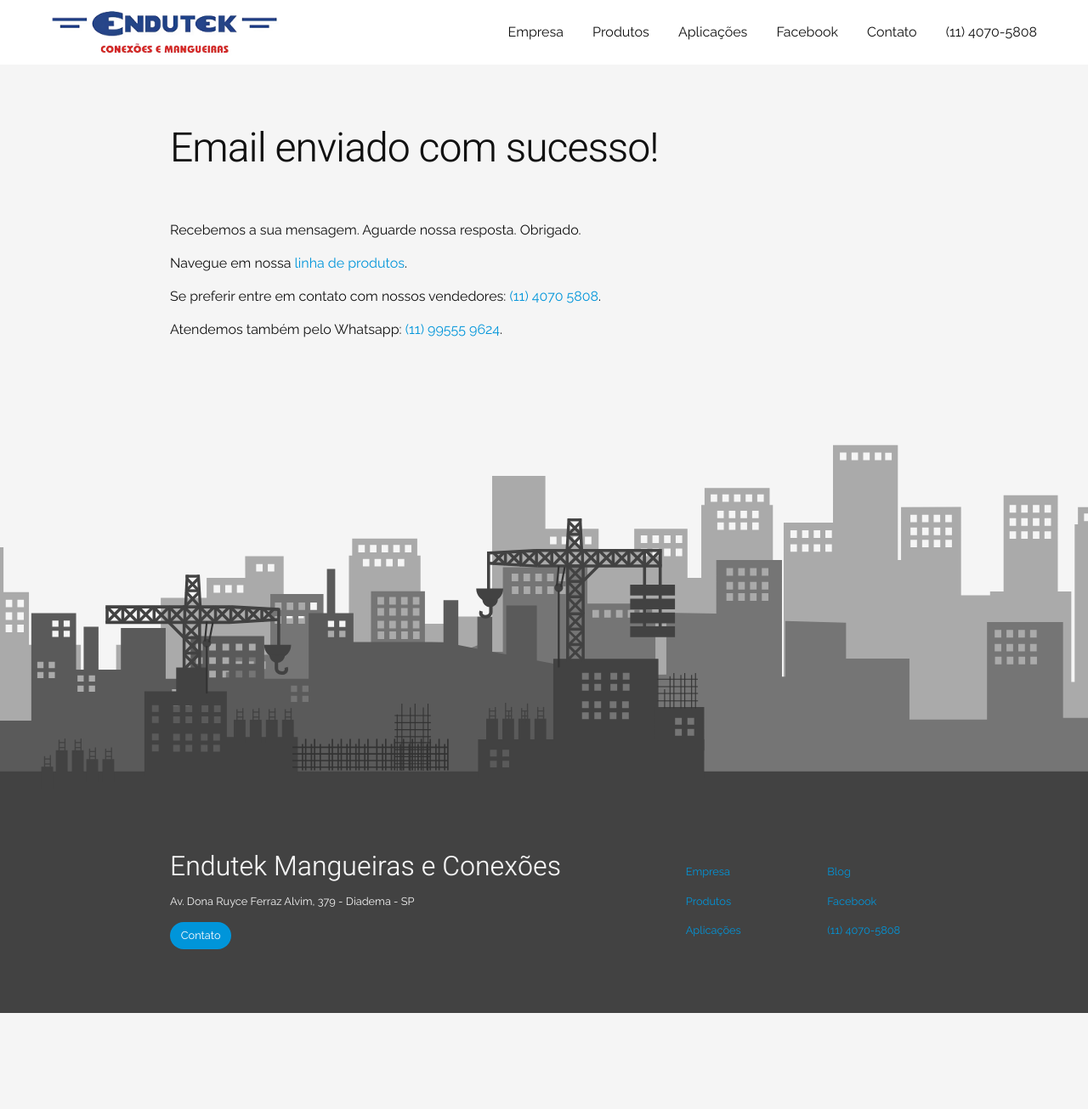
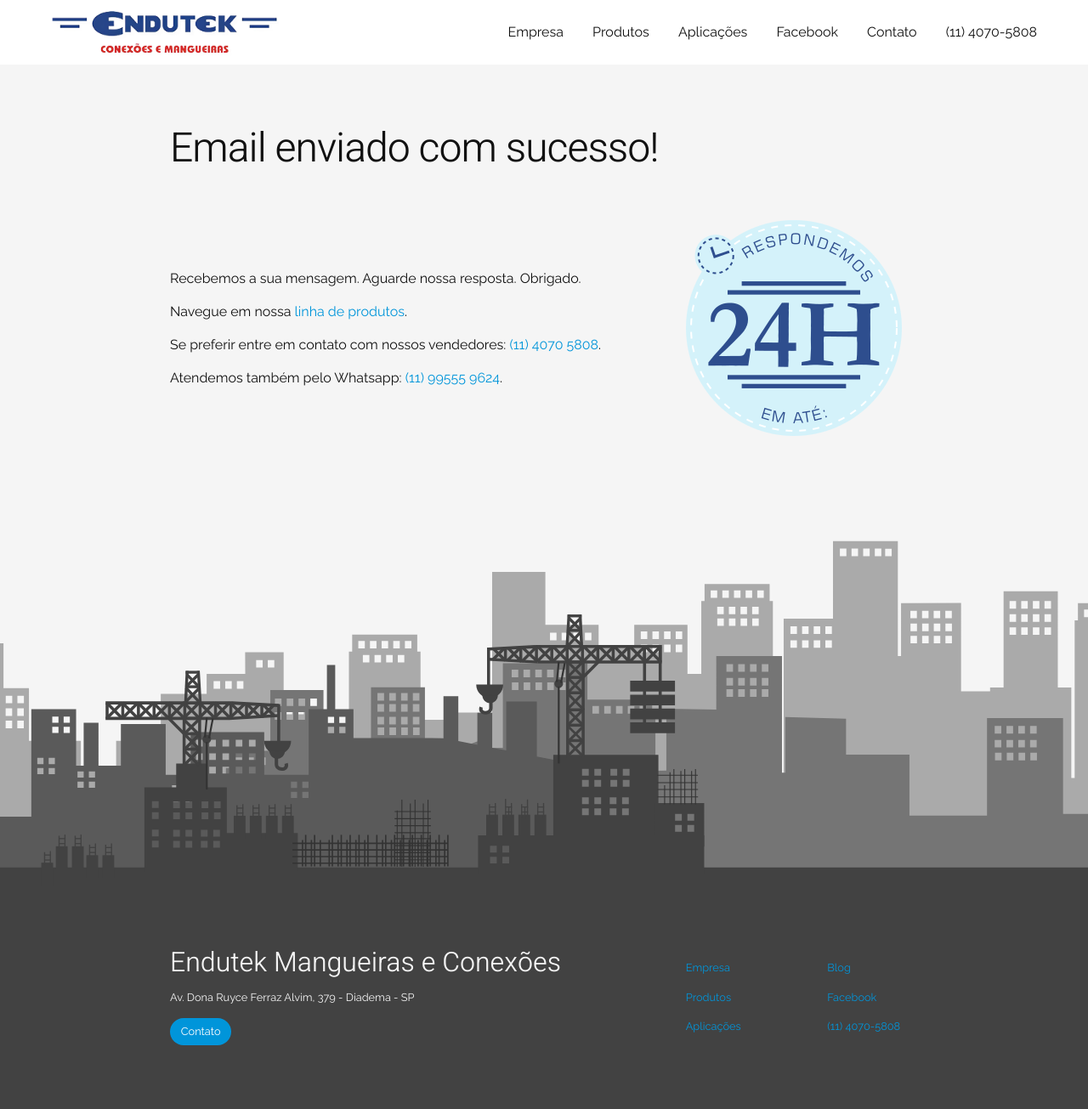
Before and after one commit to Endutek/endutek.github.io, a Jekyll site: the page built from email_enviado.html, in a window 1280 px wide. Shown: the whole page at 85% size. Built offline with Jekyll 4.4.1, drawn with Linux system fonts in a browser that asks for light colours; before the commit the page ends 1192 px from its top, so only the background shows below that.

Commit message:
Badge do atendimento em 24h

```diff
--- a/_layouts/produto.html
+++ b/_layouts/produto.html
@@ -40,7 +40,7 @@
           <form action="/enviar_email.php" method="post"><input type="hidden" name="assunto" value="Orçamento">
             <div data-grid="center spacing">
               <h4 data-cell="3of4">Orçamento</h4>
-              <div data-cell="shrink"><img src="{{ site.baseurl }}/img/badge-24h.png" alt="Atendemos em até 24 horas"></div>
+              <div data-cell="shrink"><img src="{{ site.baseurl }}/img/badge-24h.png" alt="Respondemos em até 24 horas"></div>
             </div>
             <p><label for="nome">Nome</label><input type="text" name="nome" placeholder="Nome completo" required></p>
             <p><label for="email">E-mail</label><input type="email" name="email" placeholder="email@dominio.com" required></p>
--- a/email_enviado.html
+++ b/email_enviado.html
@@ -22,10 +22,12 @@
   </noscript>
 ---
 
-<p>Recebemos a sua mensagem. Aguarde nossa resposta. Obrigado.</p>
-
-<p>Navegue em nossa <a href="/produtos/">linha de produtos</a>.</p>
-
-<p>Se preferir entre em contato com nossos vendedores: <a href="tel:+551140705808">(11) 4070 5808</a>.</p>
-
-<p>Atendemos também pelo Whatsapp: <a href="tel:+5511995559624">(11) 99555 9624</a>.</p>
+<div data-grid="center spacing">
+  <div data-cell="2of3">
+    <p>Recebemos a sua mensagem. Aguarde nossa resposta. Obrigado.</p>
+    <p>Navegue em nossa <a href="/produtos/">linha de produtos</a>.</p>
+    <p>Se preferir entre em contato com nossos vendedores: <a href="tel:+551140705808">(11) 4070 5808</a>.</p>
+    <p>Atendemos também pelo Whatsapp: <a href="tel:+5511995559624">(11) 99555 9624</a>.</p>
+  </div>
+  <div data-cell="1of3"><img src="{{ site.baseurl }}/img/badge-24h.png" alt="Respondemos em até 24 horas."></div>
+</div>
```
Also changed, not shown: orcamento_enviado.html (+9 -7 lines).
